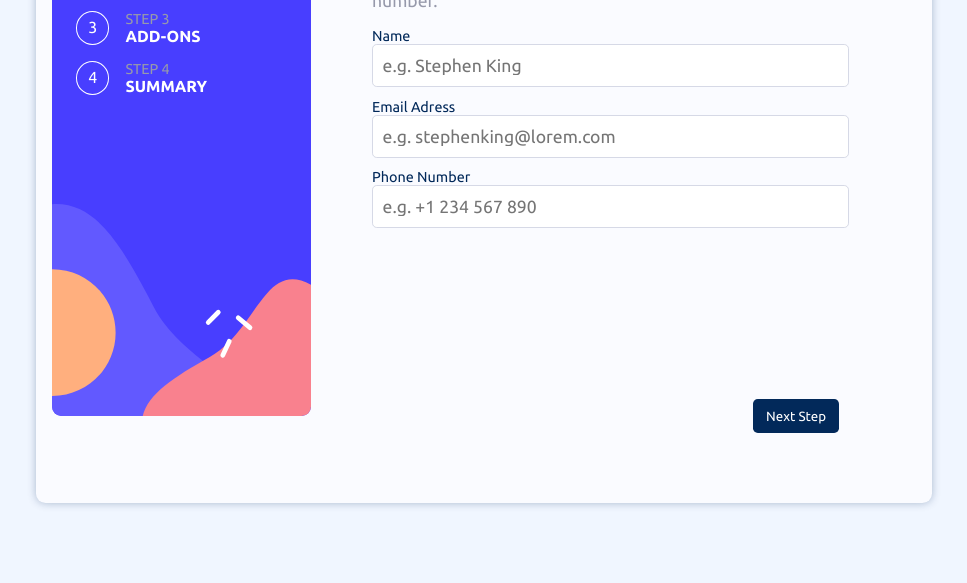
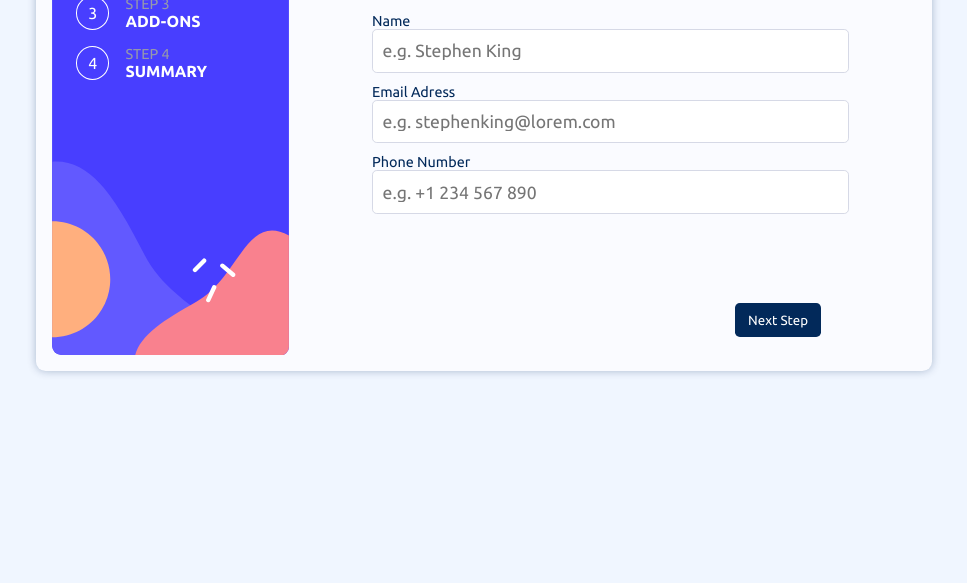
Before and after one commit to JonathanP4/Multi-step-form, a plain HTML site: page index.html in a window 1280 px wide. Shown: the part 217-800 px from the top of the page, without its empty margins (156-1123 px from the left). Drawn offline with nearby package versions, Linux system fonts and the light colour scheme.

Commit message:
Final result

```diff
--- a/index.html
+++ b/index.html
@@ -16,7 +16,7 @@
 
 <body>
   <div class="container container--master">
-    <main class="container container--main">
+    <main role="main" class="container container--main">
       <div class="col row row--steps">
         <div class="steps__container">
           <div class="step__container">
@@ -55,7 +55,7 @@
         <p class="subtitle">
           Please provide your name, email address, and phone number.
         </p>
-        <form class="form" action="">
+        <form role="form" class="form" action="">
           <div>
             <div class="label-container">
               <label for="name" class="input-label">Name</label>
@@ -190,10 +190,10 @@
         </div>
       </div>
     </main>
-    <div class="footer">
+    <div role="footer" class="footer">
       <div class="select__step">
-        <button type="button" class="btn--previous btn--inactive">Go back</button>
-        <button type="button" class="btn--next">Next Step</button>
+        <button role="button" type="button" class="btn--previous btn--inactive">Go back</button>
+        <button role="button" type="button" class="btn--next">Next Step</button>
       </div>
     </div>
   </div>
--- a/script/script.js
+++ b/script/script.js
@@ -45,6 +45,11 @@ const selectedItems = {
    planPrices: planPrices,
    addonPrices: addonPrices,
 }
+
+window.addEventListener('resize', () => {
+   screen.availHeight <= 623 ? footer.style.top = '450px'
+      : footer.style.top = '520px'
+})
 
 const changeVisible = val => {
    $(`.menu-${val}`).addClass('menu--visible')
--- a/style/style.css
+++ b/style/style.css
@@ -26,6 +26,8 @@
 body {
   height: 100vh;
   width: 100vw;
+  min-width: 375px;
+  max-width: 1333px;
   background-color: var(--Magnolia);
 }
 
@@ -183,13 +185,19 @@ img {
 
 .container--master {
   justify-content: space-between;
-  min-height: 100vh;
+  position: relative;
+  height: 100vh;
+  min-height: 553px;
+  max-height: 653px;
+  max-width: 1333px;
 }
 
 .row--steps {
   background: url("/images/bg-sidebar-mobile.svg") no-repeat;
   background-size: cover;
   width: 100vw;
+  min-width: 375px;
+  min-height: 418px;
   padding: 2rem 0;
   min-height: 27vh;
 }
@@ -374,9 +382,14 @@ input[type="range"]::-webkit-slider-thumb {
     flex-flow: row nowrap;
     align-items: flex-start;
     padding: 1rem;
+
     width: 70vw;
     min-width: 797.20px;
+    max-width: 933.09px;
+
     height: 80vh;
+    min-height: 454.89px;
+    max-height: 522.39px;
     gap: 2.5rem;
   }
 
@@ -384,9 +397,12 @@ input[type="range"]::-webkit-slider-thumb {
     background: url("/images/bg-sidebar-desktop.svg") no-repeat;
     background-size: contain;
     width: 30%;
+    min-width: unset;
     padding: 2rem 1.5rem;
+
     height: calc(80vh - 2rem);
-    /*min-height: 490.39px;*/
+    min-height: 418px;
+    max-height: 490.39px;
     border-radius: .6rem;
   }
 
@@ -445,9 +461,9 @@ input[type="range"]::-webkit-slider-thumb {
   .footer {
     position: absolute;
     margin: 0;
-    top: 77vh;
+    top: 520px;
     width: 38%;
-    right: 20vmax;
+    right: 274px;
     padding: 0;
     background-color: var(--Alabaster);
   }
```
